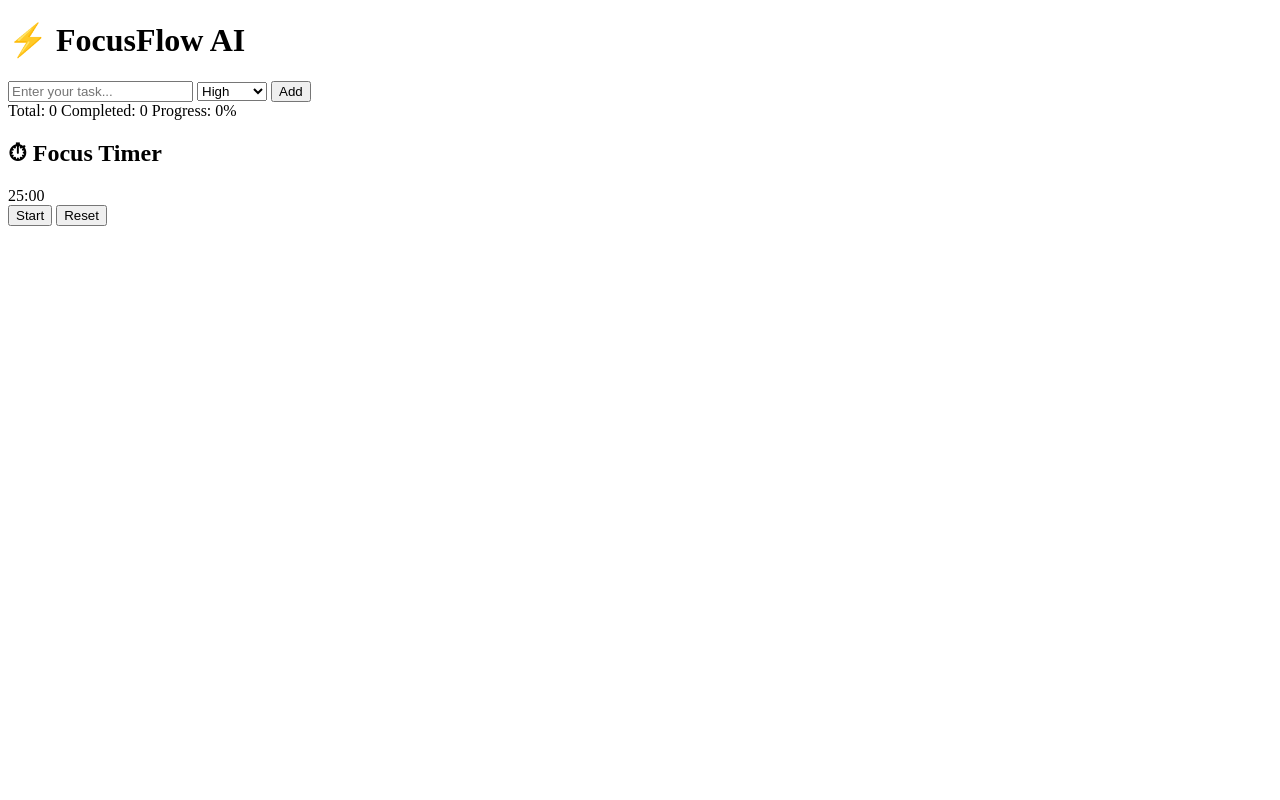
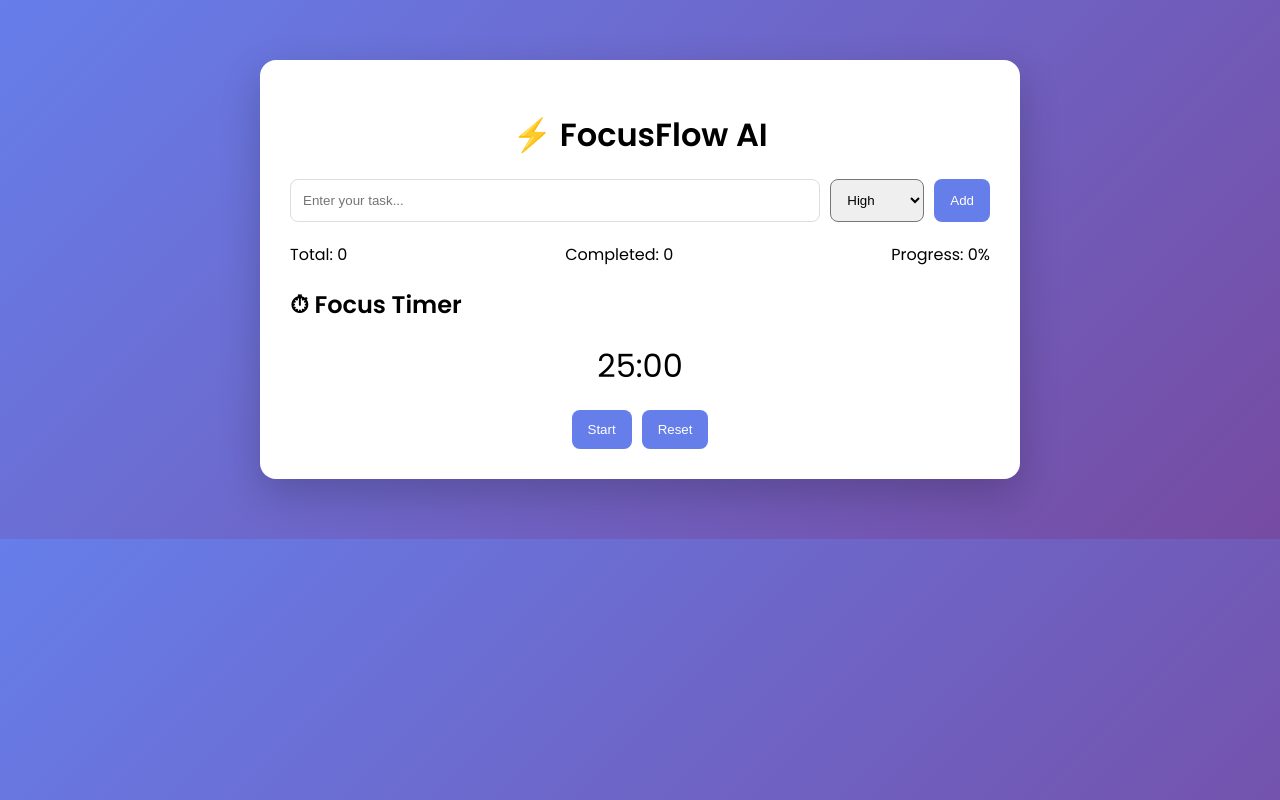
Before and after one commit to ombhavikatti/focusflow-app, a Flask app: page / in a window 1280 px wide. Run offline with Flask 3, Linux system fonts and the light colour scheme.

Commit message:
Update style.css

```diff
--- a/static/style.css
+++ b/static/style.css
@@ -1,93 +1,103 @@
-<!DOCTYPE html>
-<html>
-<head>
-    <title>FocusFlow AI</title>
-
-    <!-- FONT -->
-    <link href="https://fonts.googleapis.com/css2?family=Poppins:wght@300;400;600&display=swap" rel="stylesheet">
-
-    <link rel="stylesheet" href="/static/style.css">
-</head>
-
-<body>
-
-<div class="container">
-
-<h1>⚡ FocusFlow AI</h1>
-
-<form method="POST" class="form">
-    <input type="text" name="title" placeholder="Enter your task..." required>
-
-    <select name="priority">
-        <option>High</option>
-        <option>Medium</option>
-        <option>Low</option>
-    </select>
-
-    <button>Add</button>
-</form>
-
-<div class="stats">
-    <span>Total: {{ total }}</span>
-    <span>Completed: {{ completed }}</span>
-    <span>Progress: {{ progress }}%</span>
-</div>
-
-<ul>
-{% for task in tasks %}
-<li class="{{ 'done' if task.status == 'Done' else '' }}">
-
-    <div>
-        <strong>{{ task.title }}</strong><br>
-        <small>{{ task.priority }} • {{ task.created_at }}</small>
-    </div>
-
-    <div>
-        <a href="/complete/{{ loop.index0 }}">✔</a>
-        <a href="/delete/{{ loop.index0 }}">❌</a>
-    </div>
-
-</li>
-{% endfor %}
-</ul>
-
-<h2>⏱ Focus Timer</h2>
-
-<div id="timer">25:00</div>
-
-<div class="timer-buttons">
-    <button onclick="startTimer()">Start</button>
-    <button onclick="resetTimer()">Reset</button>
-</div>
-
-</div>
-
-<script>
-let time = 1500;
-let interval = null;
-
-function startTimer() {
-    if (interval) return;
-
-    interval = setInterval(() => {
-        if (time > 0) {
-            time--;
-            let m = Math.floor(time / 60);
-            let s = time % 60;
-
-            document.getElementById("timer").innerText =
-                m + ":" + (s < 10 ? "0" : "") + s;
-        }
-    }, 1000);
+body {
+    margin: 0;
+    font-family: 'Poppins', sans-serif;
+    background: linear-gradient(135deg, #667eea, #764ba2);
 }
 
-function resetTimer() {
-    clearInterval(interval);
-    interval = null;
-    time = 1500;
-    document.getElementById("timer").innerText = "25:00";
+/* MAIN CARD */
+.container {
+    max-width: 700px;
+    margin: 60px auto;
+    background: white;
+    padding: 30px;
+    border-radius: 16px;
+    box-shadow: 0 15px 40px rgba(0,0,0,0.2);
 }
-</script>
 
-</body>
-</html>
+/* HEADER */
+h1 {
+    text-align: center;
+    margin-bottom: 20px;
+}
+
+/* FORM */
+.form {
+    display: flex;
+    gap: 10px;
+    margin-bottom: 20px;
+}
+
+input {
+    flex: 1;
+    padding: 12px;
+    border-radius: 8px;
+    border: 1px solid #ddd;
+}
+
+select {
+    padding: 12px;
+    border-radius: 8px;
+}
+
+/* BUTTON */
+button {
+    padding: 12px 16px;
+    background: #667eea;
+    color: white;
+    border: none;
+    border-radius: 8px;
+    cursor: pointer;
+}
+
+/* STATS */
+.stats {
+    display: flex;
+    justify-content: space-between;
+    margin-bottom: 20px;
+    font-weight: 500;
+}
+
+/* TASK LIST */
+ul {
+    list-style: none;
+    padding: 0;
+}
+
+li {
+    display: flex;
+    justify-content: space-between;
+    align-items: center;
+    background: #f5f7fa;
+    padding: 12px;
+    border-radius: 10px;
+    margin-bottom: 10px;
+}
+
+li strong {
+    font-weight: 600;
+}
+
+.done {
+    text-decoration: line-through;
+    opacity: 0.6;
+}
+
+/* ACTION BUTTONS */
+a {
+    margin-left: 10px;
+    text-decoration: none;
+    font-size: 18px;
+}
+
+/* TIMER */
+#timer {
+    text-align: center;
+    font-size: 32px;
+    margin: 20px 0;
+}
+
+.timer-buttons {
+    display: flex;
+    justify-content: center;
+    gap: 10px;
+}
```
